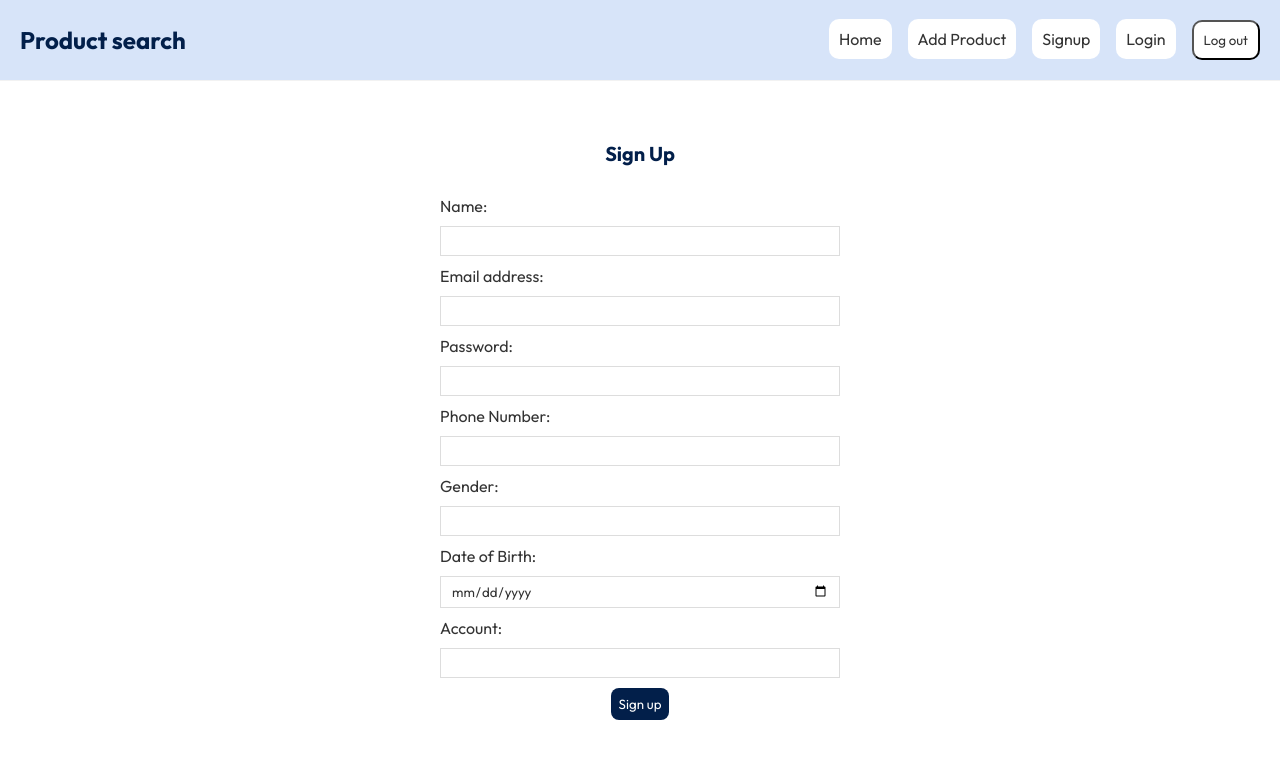
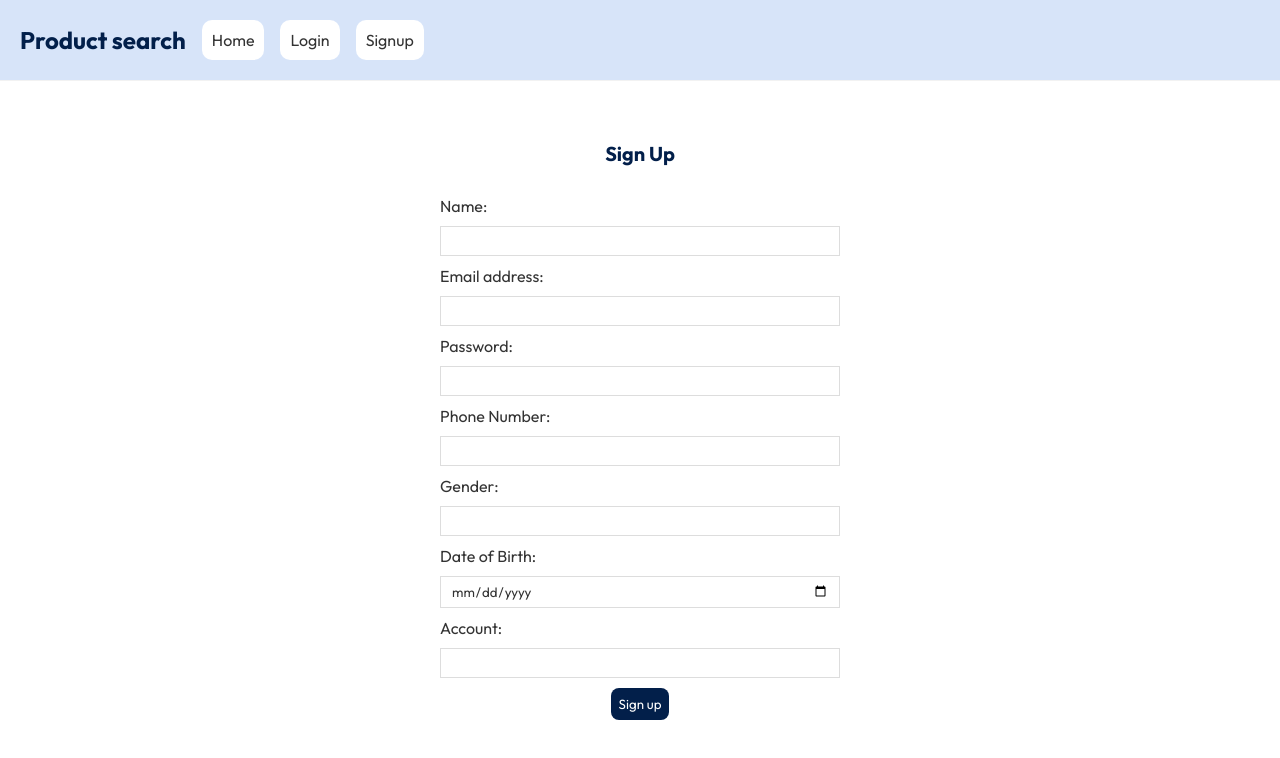
Before and after one commit to albaraah/week7-pp-fullstack, a React app in the folder frontend/: page /signup in a window 1280 px wide. Shown: the top 758 px of the page. Built offline with nearby package versions, Linux system fonts and the light colour scheme; the HTML template or start-up script is replaced by a standard one.

Commit message:
feat: protect routes when user is not logged in

```diff
--- a/frontend/src/App.jsx
+++ b/frontend/src/App.jsx
@@ -1,4 +1,4 @@
-import { BrowserRouter, Routes, Route } from "react-router-dom";
+import { BrowserRouter, Routes, Route, Navigate } from "react-router-dom";
 
 import Home from "./pages/HomePage";
 import AddProductPage from "./pages/AddProductPage";
@@ -8,24 +8,46 @@ import ProductPage from "./pages/ProductPage";
 import EditProductPage from "./pages/EditProductPage";
 import Signup from "./pages/Signup";
 import Login from "./pages/Login";
+import { useState } from "react";
+import { useNavigate } from "react-router-dom";
 
 const App = () => {
-  return (
+  const [isAuthenticated, setIsAuthenticated] = useState(() => {
+    const user = JSON.parse(localStorage.getItem("user"));
+    return user && user.token ? true : false;
+  }); return (
     <div className="App">
       <BrowserRouter>
-        <Navbar />
+        <Navbar isAuthenticated={isAuthenticated} setIsAuthenticated={setIsAuthenticated} />
         <div className="content">
           <Routes>
             <Route path="/" element={<Home />} />
-            <Route path="/add-product" element={<AddProductPage />} />
+            <Route path="/add-product" element={isAuthenticated ? <AddProductPage /> : <Navigate to="/signup" />} />
             <Route path="*" element={<NotFoundPage />} />
+            <Route path="/products/:id" element={<ProductPage isAuthenticated={isAuthenticated} />}
+            />
+            <Route path="/edit/:id" element={isAuthenticated ? <EditProductPage /> : <Navigate to="/signup" />} />
             <Route
-              path='/products/:id'
-              element={<ProductPage />}
+              path="/signup"
+              element={
+                isAuthenticated ? (
+                  <Navigate to="/" />
+                ) : (
+                  <Signup setIsAuthenticated={setIsAuthenticated} />
+                )
+              }
             />
-            <Route path="/edit/:id" element={<EditProductPage />} />
-            <Route path="/signup" element={<Signup />} />
-            <Route path="/login" element={<Login />} />
+
+            <Route
+              path="/login"
+              element={
+                isAuthenticated ? (
+                  <Navigate to="/" />
+                ) : (
+                  <Login setIsAuthenticated={setIsAuthenticated} />
+                )
+              }
+            />
           </Routes>
         </div>
       </BrowserRouter>
--- a/frontend/src/components/Navbar.jsx
+++ b/frontend/src/components/Navbar.jsx
@@ -1,19 +1,27 @@
 import { Link } from "react-router-dom";
 
-const Navbar = () => {
-  const handleClick = () => {
+const Navbar = ({ isAuthenticated, setIsAuthenticated }) => {
+  const handleClick = (e) => {
+    setIsAuthenticated(false);
     localStorage.removeItem("user");
   };
   return (
     <nav className="navbar">
       <h1>Product search</h1>
-      <div className="links">
-        <a href="/">Home</a>
-        <a href="/add-product">Add Product</a>
-        <a href="/signup">Signup</a>
-        <a href="/login">Login</a>
-        <button className onClick={handleClick}>Log out</button>
-      </div>
+      <a href="/">Home</a>
+        {isAuthenticated && (
+          <div>
+            <Link to="/add-product">Add Product</Link>
+            <span>{JSON.parse(localStorage.getItem("user")).email}</span>
+            <button onClick={handleClick}>Log out</button>
+          </div>
+        )}
+        {!isAuthenticated && (
+          <div>
+            <Link to="/login">Login</Link>
+            <Link to="/signup">Signup</Link>
+          </div>
+        )}
     </nav>
   );
 }
--- a/frontend/src/pages/AddProductPage.jsx
+++ b/frontend/src/pages/AddProductPage.jsx
@@ -12,6 +12,8 @@ const AddProductPage = () => {
   const [supplierContactPhone, setSupplierContactPhone] = useState("");
   const [isVerified, setIsVerified] = useState("true");
 
+  const user = JSON.parse(localStorage.getItem("user"));
+  const token = user ? user.token : null;
 
   const navigate = useNavigate();
 
@@ -21,6 +23,8 @@ const AddProductPage = () => {
         method: "POST",
         headers: {
           "Content-Type": "application/json",
+          Authorization: `Bearer ${token}`,
+
         },
         body: JSON.stringify(newProduct),
       });
@@ -126,8 +130,8 @@ const AddProductPage = () => {
 
         <label>Verification:</label>
         <select required value={isVerified} onChange={(e) => setIsVerified(e.target.value)}>
-            <option value="true">Yes</option>
-            <option value="false">No</option>
+          <option value="true">Yes</option>
+          <option value="false">No</option>
         </select>
 
         <button>Add Job</button>
--- a/frontend/src/pages/EditProductPage.jsx
+++ b/frontend/src/pages/EditProductPage.jsx
@@ -15,6 +15,9 @@ const EditProductPage = () => {
     const [supplierContactPhone, setSupplierContactPhone] = useState("");
     const [isVerified, setIsVerified] = useState("true");;
     const [loading, setLoading] = useState(true);
+
+    const user = JSON.parse(localStorage.getItem("user"));
+    const token = user ? user.token : null;
 
     useEffect(() => {
         const fetchProduct = async () => {
@@ -45,6 +48,7 @@ const EditProductPage = () => {
                 method: "PUT",
                 headers: {
                     "Content-Type": "application/json",
+                    Authorization: `Bearer ${token}`,
                 },
                 body: JSON.stringify(product),
             });
--- a/frontend/src/pages/Login.jsx
+++ b/frontend/src/pages/Login.jsx
@@ -1,7 +1,7 @@
 import { useState } from "react";
 import { useNavigate } from "react-router-dom";
 
-const Login = () => {
+const Login = ({ setIsAuthenticated }) => {
   const navigate = useNavigate();
   const [email, setEmail] = useState("");
   const [password, setPassword] = useState("");
@@ -25,6 +25,7 @@ const Login = () => {
 
     localStorage.setItem("user", JSON.stringify(user));
     console.log("success");
+    setIsAuthenticated(true);
     navigate("/");
   };
 
--- a/frontend/src/pages/ProductPage.jsx
+++ b/frontend/src/pages/ProductPage.jsx
@@ -1,17 +1,23 @@
 import { useParams, useNavigate } from "react-router-dom";
 import { useEffect, useState } from "react";
 
-const ProductPage = () => {
+const ProductPage = ({ isAuthenticated }) => {
     const navigate = useNavigate();
     const { id } = useParams();
     const [product, setProduct] = useState(null);
     const [loading, setLoading] = useState(true);
     const [error, setError] = useState(null);
 
+    const user = JSON.parse(localStorage.getItem("user"));
+    const token = user ? user.token : null;
+
     const deleteProduct = async (productId) => {
         try {
             const res = await fetch(`/api/products/${productId}`, {
                 method: "DELETE",
+                headers: {
+                    Authorization: `Bearer ${token}`,
+                },
             });
             if (!res.ok) {
                 throw new Error("Failed to delete product");
@@ -73,8 +79,12 @@ const ProductPage = () => {
                     <p>Supplier Phone #: {product.supplier.contactPhone}</p>
                     <p>Verified Status: {product.supplier.isVerified ? "Yes" : "No"}</p>
                     <button onClick={() => handleGoHome()}>Back</button>
-                    <button onClick={() => onDeleteClick(product._id)}>Delete</button>
-                    <button onClick={() => navigate(`/edit/${product._id}`)}>Edit</button>
+                    {isAuthenticated && (
+                        <>
+                            <button onClick={() => onDeleteClick(product._id)}>Delete</button>
+                            <button onClick={() => navigate(`/edit/${product._id}`)}>Edit</button>
+                        </>
+                    )}
                 </>
             )}
         </div>
--- a/frontend/src/pages/Signup.jsx
+++ b/frontend/src/pages/Signup.jsx
@@ -1,7 +1,7 @@
 import { useState } from "react";
 import { useNavigate } from "react-router-dom";
 
-const Signup = () => {
+const Signup = ({ setIsAuthenticated }) => {
   const navigate = useNavigate();
   const [fullName, setfullName] = useState("");
   const [email, setEmail] = useState("");
@@ -26,7 +26,7 @@ const Signup = () => {
         phoneNumber,
         gender,
         date_of_birth: dateOfBirth,
-        accountType : accountType,
+        accountType: accountType,
       }),
     });
     const user = await response.json();
@@ -38,6 +38,7 @@ const Signup = () => {
 
     localStorage.setItem("user", JSON.stringify(user));
     console.log("success");
+    setIsAuthenticated(true);
     navigate("/");
   };
 
```
